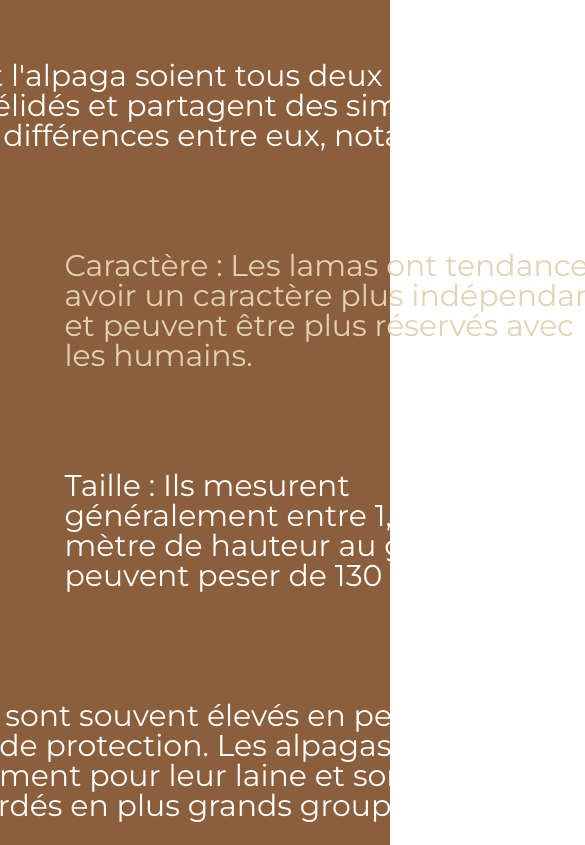
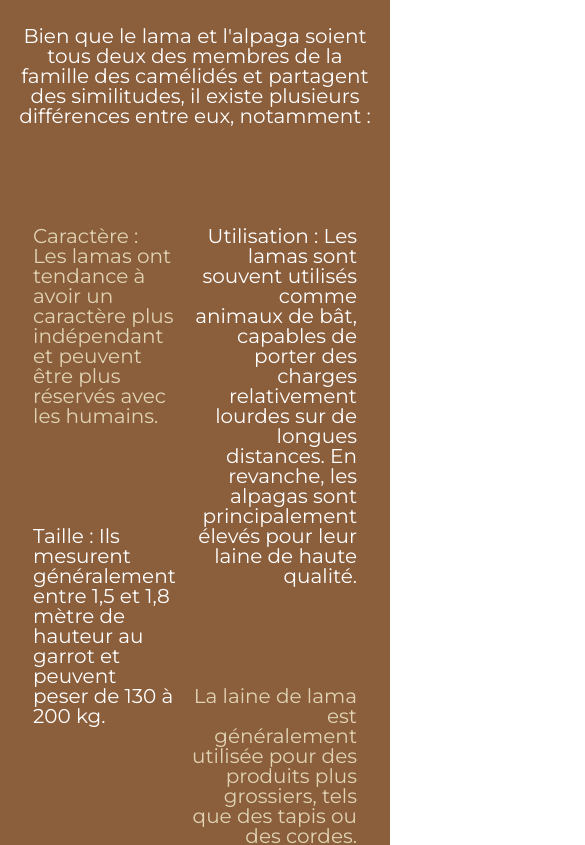
Before and after one commit to julien382/Alpaga, a React (Create React App) app: page /lama in a window 390 px wide. Shown: the part 980-1825 px from the top of the page, 585 px wide, since content can reach past the window. Built offline with nearby package versions, Linux system fonts and the light colour scheme; a web font is replaced by a local one.

Commit message:
page lama part2 responsive

```diff
--- a/src/pages/Lama/Lama.css
+++ b/src/pages/Lama/Lama.css
@@ -1,46 +1,3 @@
-/*.part1_Accueil{
-    display: flex;
-    margin-top: 50px;
-}
-
-.lamaMain{
-    width: 700px;
-    transition: transform 0.5s ease;
-}
-
-.lamaMain:hover{
-    transform: scale(1.2);
-}
-
-.partTexteAccueil{
-    margin-top: 100px;
-    margin-left: 50px;
-    width: 800px;
-}
-
-.titleAccueil{
-    font-size: 128px;
-    margin-bottom: 35px;
-}
-
-.paragrapheTitleAccueil{
-    font-size: 40px;
-    animation: slide-inText 2s ease forwards;
-}
-
-@keyframes slide-inText {
-    0% {
-      transform: translateX(0%);
-      opacity: 0;
-    }
-    100% {
-      transform: translateX(0%);
-      opacity: 1;
-    }
-}*/
-
-/* --- part2 --- */
-
 .lamapart2_Accueil{
     display: flex;
     flex-direction: column;
@@ -56,7 +13,7 @@
     color: white;
     font-size: 30px;
     margin-top: 50px;
-    width: 1000px;
+    max-width: 1000px;
 }
 
 .lamapart2_ParagraphePartFusion{
@@ -76,7 +33,7 @@
     color: #E0D4B4;
     font-size: 30px;
     margin-top: 100px;
-    width: 550px;
+    max-width: 550px;
 }
 
 .lamapart2_Paragraphe2Part1{
@@ -84,7 +41,7 @@
     color: white;
     font-size: 30px;
     margin-top: 100px;
-    width: 500px;
+    max-width: 500px;
 }
 
 .lamapart2_ParagraphePart2{
@@ -98,7 +55,7 @@
     color: white;
     font-size: 30px;
     margin-top: 100px;
-    width: 750px;
+    max-width: 750px;
 }
 
 .lamapart2_Paragraphe2Part2{
@@ -106,7 +63,7 @@
     color: #E0D4B4;
     font-size: 30px;
     margin-top: 100px;
-    width: 550px;
+    max-width: 550px;
 }
 
 .lamapart2_Paragraphe3{
@@ -115,7 +72,7 @@
     font-size: 30px;
     margin-top: 50px;
     margin-bottom: 50px;
-    width: 1000px;
+    max-width: 1000px;
 }
 
 /* --- gameChoice --- */
@@ -174,3 +131,83 @@
     border-color: #f00;
     transform: scale(1.1);
 }
+
+@media only screen and (max-width: 767px) {
+    .lamapart2_Accueil{
+        display: flex;
+        flex-direction: column;
+        align-items: center;
+        background-color: #8B5E3C;
+        padding: 15px;
+    }
+
+    .lamapart2_ParagrapheTitle{
+        display: flex;
+        align-items: center;
+        text-align: center;
+        color: white;
+        font-size: 20px;
+        margin-top: 50px;
+        max-width: 1000px;
+    }
+
+    .lamapart2_ParagraphePartFusion{
+        display: flex;
+        width: 90%;
+        justify-content: space-between;
+    }
+
+    .lamapart2_ParagraphePart1{
+        display: flex;
+        flex-direction: column;
+        align-items: flex-start;
+        margin-right: 15px;
+    }
+
+    .lamapart2_Paragraphe1Part1{
+        text-align: start;
+        color: #E0D4B4;
+        font-size: 20px;
+        margin-top: 100px;
+        max-width: 550px;
+    }
+
+    .lamapart2_Paragraphe2Part1{
+        text-align: start;
+        color: white;
+        font-size: 20px;
+        margin-top: 100px;
+        max-width: 500px;
+    }
+
+    .lamapart2_ParagraphePart2{
+        display: flex;
+        flex-direction: column;
+        align-items: flex-end;
+    }
+
+    .lamapart2_Paragraphe1Part2{
+        text-align: end;
+        color: white;
+        font-size: 20px;
+        margin-top: 100px;
+        max-width: 750px;
+    }
+
+    .lamapart2_Paragraphe2Part2{
+        text-align: end;
+        color: #E0D4B4;
+        font-size: 20px;
+        margin-top: 100px;
+        max-width: 550px;
+    }
+
+    .lamapart2_Paragraphe3{
+        text-align: center;
+        color: white;
+        font-size: 20px;
+        margin-top: 50px;
+        margin-bottom: 50px;
+        max-width: 1000px;
+    }
+}
```
